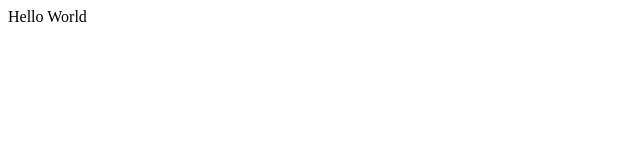
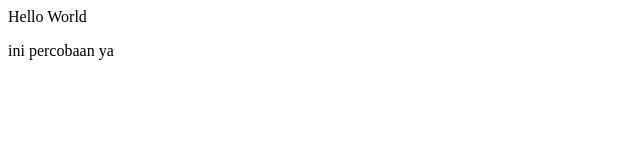
Before and after one commit to Anton-rk/NewRepo, a plain HTML site: page index.html in a window 1280 px wide. Shown: the full height of the page, 0-640 px from the left. Drawn offline with Linux system fonts and the light colour scheme.

Commit message:
Update index.html

```diff
--- a/index.html
+++ b/index.html
@@ -7,6 +7,7 @@
 </head>
 <body>
     <hi>Hello World </hi>
+    <p>ini percobaan ya</p>
 
 </body>
 </html>
```
